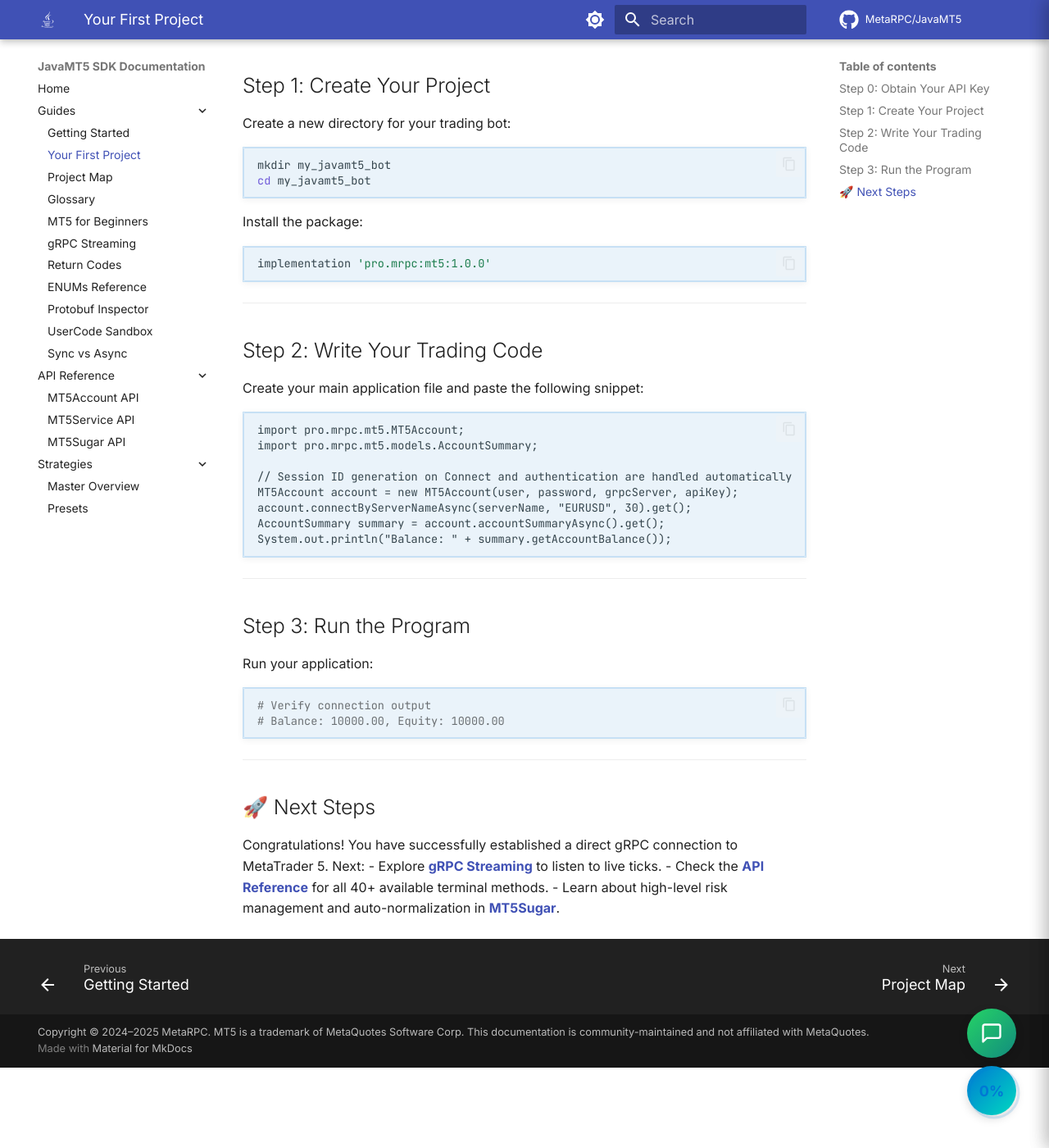
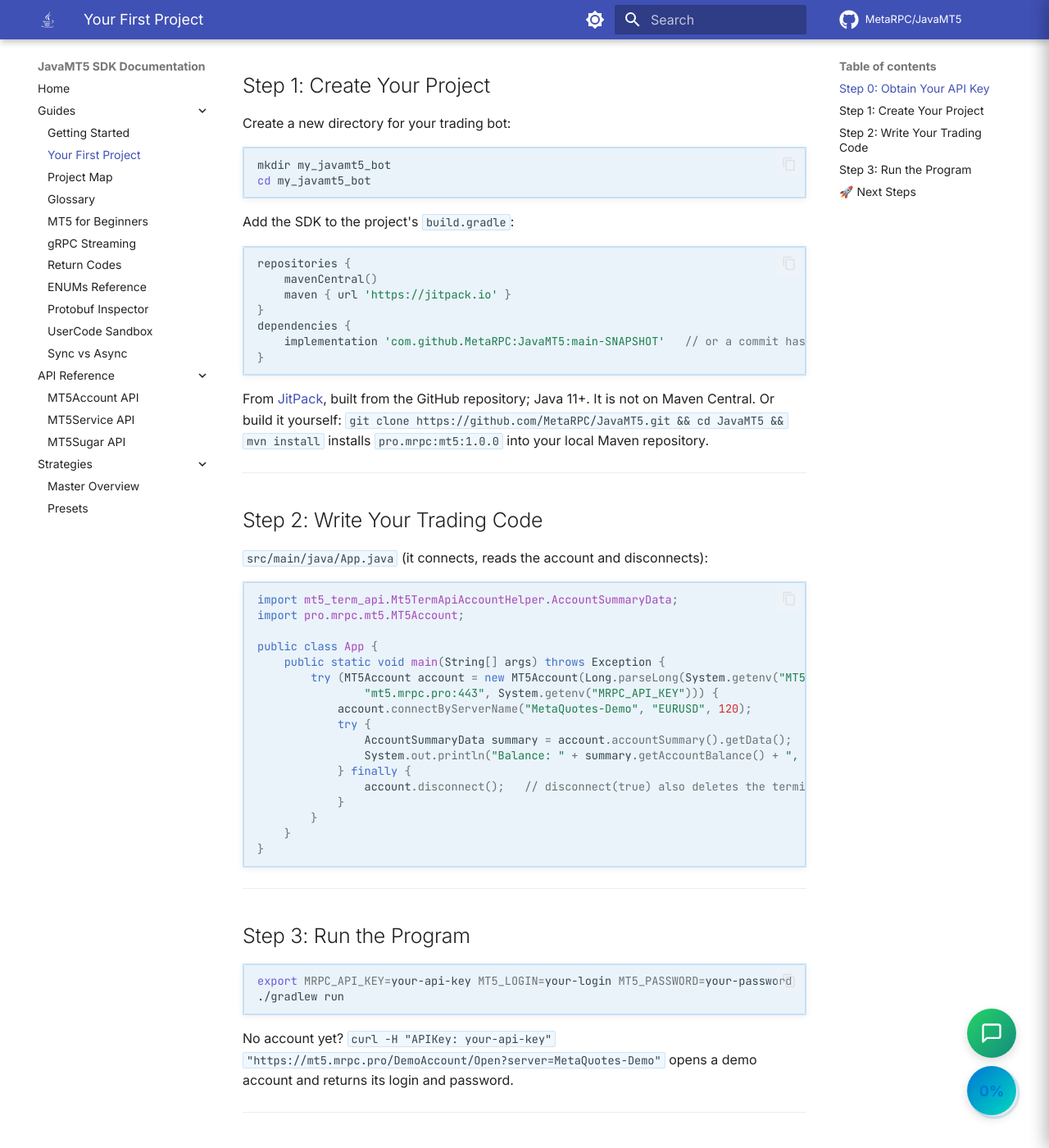
Before and after one commit to MetaRPC/JavaMT5, an MkDocs documentation site: the page built from docs/All_Guides/Your_First_Project.md, in a window 1280 px wide and 1400 px high, scrolled down 404 px. Shown: the whole window at 82% size. Built offline with MkDocs 1.6.1 and Material for MkDocs 9.7.7, drawn with Linux system fonts in a browser that asks for light colours; comment, search, counter and statistics services are not loaded.

Commit message:
fix(MT5Account): connect sends the API key; disconnect reports a failure; install from JitPack
- connect / connectByServerName sent no metadata until there was a terminal id, so ConnectEx went without the API key
  and the router connected the terminal as TRIAL: it was not the user's terminal (no row under their key, not in their
  portal). Verified on staging: before, the terminal had no UserTerminals row; now it is under the user's key.
- disconnect() answered every failure (an error reply, an unreachable server) with an empty reply as if it had worked;
  it now throws ApiExceptionMT5 and keeps the terminal id so disconnect() can be called again.
- MT5Account is AutoCloseable (close() shuts the channel down).
- README and guides: install from JitPack (com.github.MetaRPC:JavaMT5); the first program uses the real API
  (it named a pro.mrpc.mt5.models package and *Async methods that do not exist). Run on staging.

Co-Authored-By: Claude Opus 5.5 <noreply@anthropic.com>

````diff
--- a/docs/All_Guides/Your_First_Project.md
+++ b/docs/All_Guides/Your_First_Project.md
@@ -22,39 +22,59 @@ mkdir my_javamt5_bot
 cd my_javamt5_bot
 ```
 
-Install the package:
+Add the SDK to the project's `build.gradle`:
 
-```bash
-implementation 'pro.mrpc:mt5:1.0.0'
+```groovy
+repositories {
+    mavenCentral()
+    maven { url 'https://jitpack.io' }
+}
+dependencies {
+    implementation 'com.github.MetaRPC:JavaMT5:main-SNAPSHOT'   // or a commit hash of the repository
+}
 ```
+
+From [JitPack](https://jitpack.io/#MetaRPC/JavaMT5), built from the GitHub repository; Java 11+. It is not on Maven Central.
+Or build it yourself: `git clone https://github.com/MetaRPC/JavaMT5.git && cd JavaMT5 && mvn install` installs
+`pro.mrpc:mt5:1.0.0` into your local Maven repository.
 
 ---
 
 ## Step 2: Write Your Trading Code
 
-Create your main application file and paste the following snippet:
+`src/main/java/App.java` (it connects, reads the account and disconnects):
 
-```
+```java
+import mt5_term_api.Mt5TermApiAccountHelper.AccountSummaryData;
 import pro.mrpc.mt5.MT5Account;
-import pro.mrpc.mt5.models.AccountSummary;
 
-// Session ID generation on Connect and authentication are handled automatically
-MT5Account account = new MT5Account(user, password, grpcServer, apiKey);
-account.connectByServerNameAsync(serverName, "EURUSD", 30).get();
-AccountSummary summary = account.accountSummaryAsync().get();
-System.out.println("Balance: " + summary.getAccountBalance());
+public class App {
+    public static void main(String[] args) throws Exception {
+        try (MT5Account account = new MT5Account(Long.parseLong(System.getenv("MT5_LOGIN")), System.getenv("MT5_PASSWORD"),
+                "mt5.mrpc.pro:443", System.getenv("MRPC_API_KEY"))) {
+            account.connectByServerName("MetaQuotes-Demo", "EURUSD", 120);
+            try {
+                AccountSummaryData summary = account.accountSummary().getData();
+                System.out.println("Balance: " + summary.getAccountBalance() + ", equity: " + summary.getAccountEquity());
+            } finally {
+                account.disconnect();   // disconnect(true) also deletes the terminal
+            }
+        }
+    }
+}
 ```
 
 ---
 
 ## Step 3: Run the Program
 
-Run your application:
+```bash
+export MRPC_API_KEY=your-api-key MT5_LOGIN=your-login MT5_PASSWORD=your-password
+./gradlew run
+```
 
-```bash
-# Verify connection output
-# Balance: 10000.00, Equity: 10000.00
-```
+No account yet? `curl -H "APIKey: your-api-key" "https://mt5.mrpc.pro/DemoAccount/Open?server=MetaQuotes-Demo"`
+opens a demo account and returns its login and password.
 
 ---
 
````
Also changed, not shown: README.md (+13 -16 lines), docs/All_Guides/GETTING_STARTED.md (+30 -7 lines), 1 other file.
